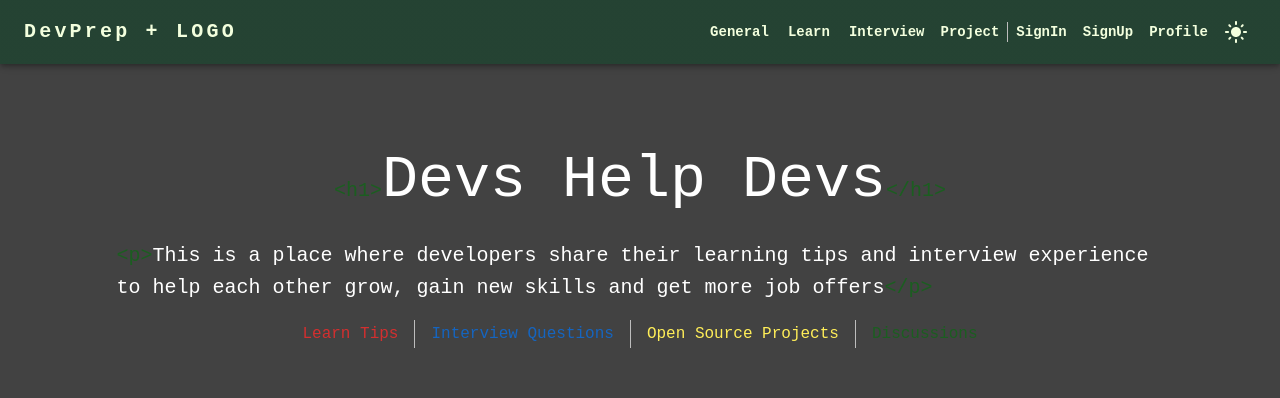
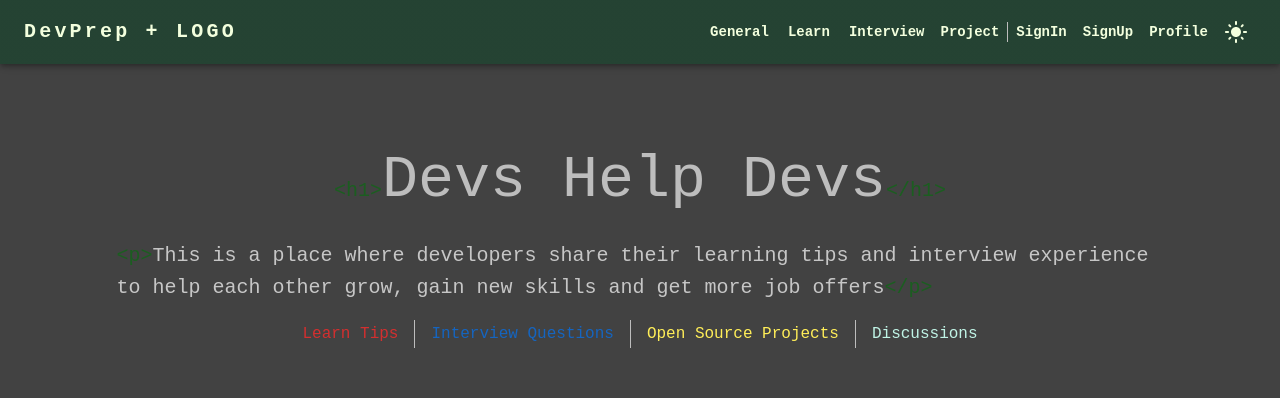
Before and after one commit to DevPreps/frontend, a React (Vite) app: page / in a window 1280 px wide. Shown: the top 398 px of the page. Built offline with nearby package versions, Linux system fonts and the light colour scheme.

Commit message:
style: add zIndex for footer

```diff
--- a/src/components/Heroes.tsx
+++ b/src/components/Heroes.tsx
@@ -88,7 +88,7 @@ const styles = {
         mx: 0,
     },
     general: {
-        color: "success.main",
+        color: "pink.main",
     },
     interview: {
         color: "info.main",
@@ -113,7 +113,7 @@ const styles = {
         },
     },
     subTitle: {
-        color: "white",
+        color: "text.secondary",
         width: "85%",
         display: {
             xs: "none",
@@ -122,7 +122,7 @@ const styles = {
         pb: 2,
     },
     title: {
-        color: "white",
+        color: "divider",
         fontWeight: 500,
         fontSize: {
             xs: "30px",
```
